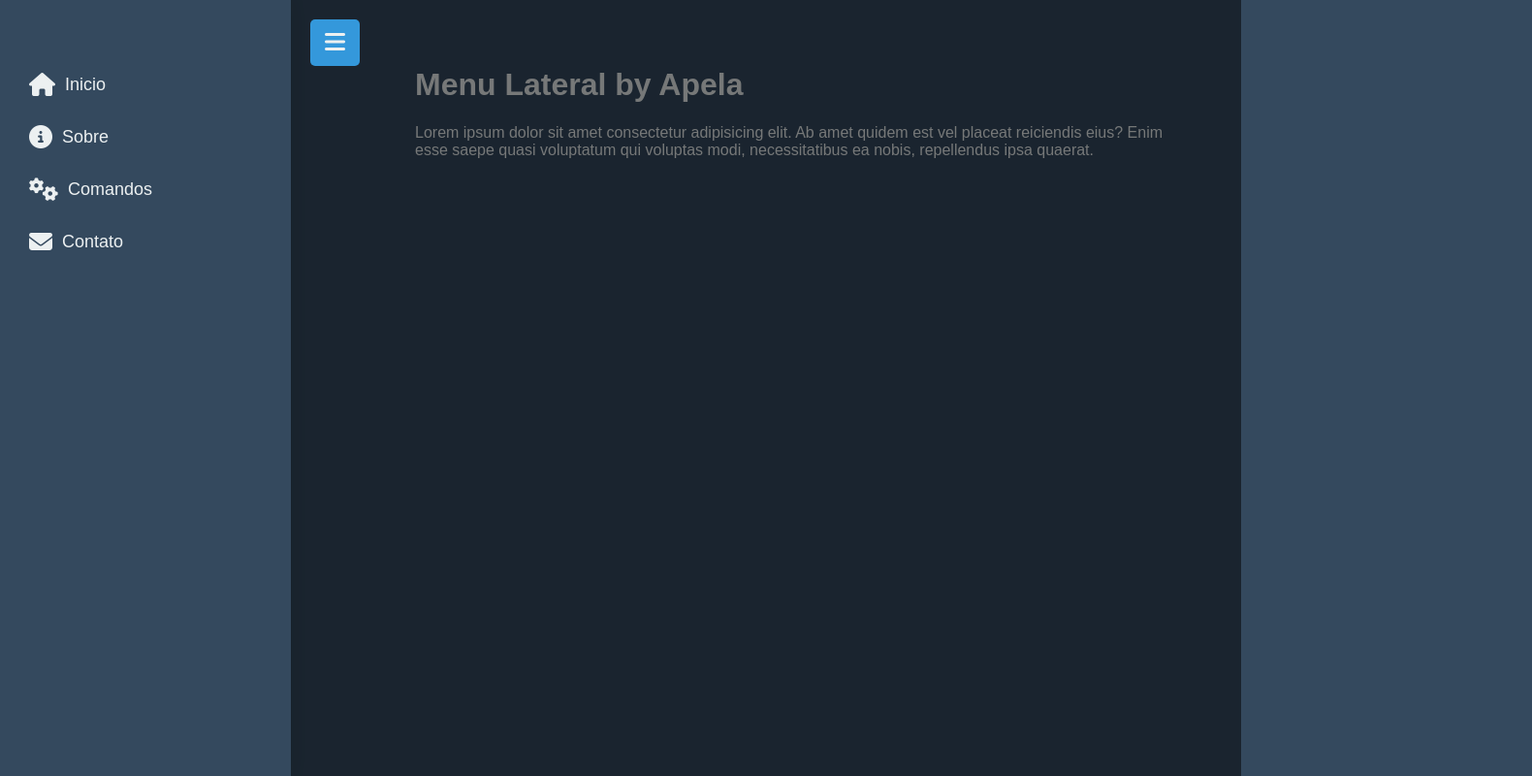
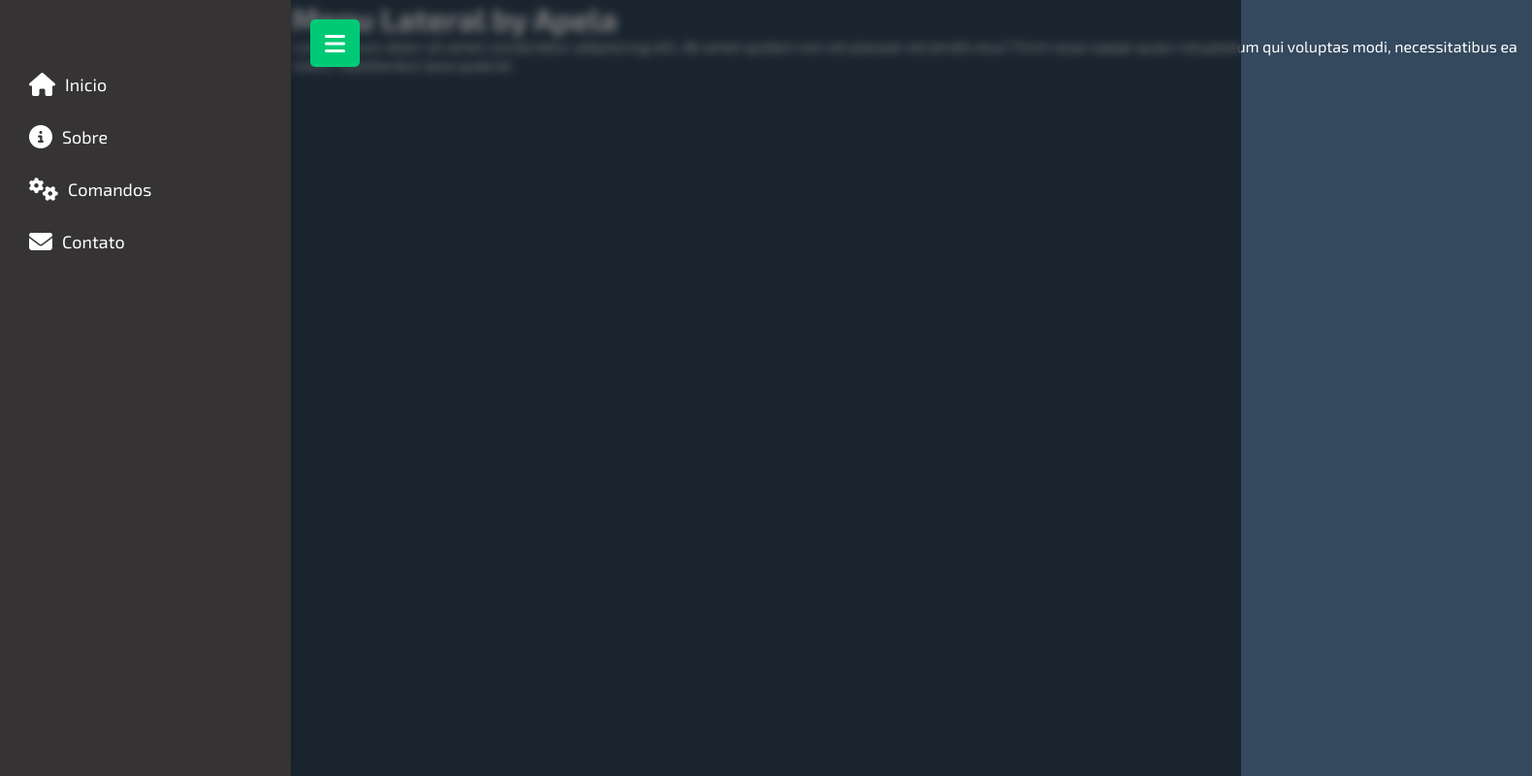
Before and after one commit to Lucasmassaroto1/Menu-lateral, a plain HTML site: page index.html in a window 1280 px wide. Both pictures are taken after a click on the button 45 px from the left and 44 px from the top of the page. Shown: the whole page at 97% size, 1580 px wide, since content can reach past the window. Drawn offline with Linux system fonts and the light colour scheme.

Commit message:
Update style.css

```diff
--- a/src/style/style.css
+++ b/src/style/style.css
@@ -1,30 +1,26 @@
-:root{
-    --primary-color: #3498db;
-    --secondary-color: #2980b9;
-    --text-color: #ecf0f1;
-    --text-secundary-color: #000f1f;
-    --background-color: #34495e;
-}
-/* *{
+/* GERAL */
+*{
     margin: 0;
     padding: 0;
     box-sizing: border-box;
-} */
+    font-family: "Exo 2", sans-serif;
+}
 body{
-    font-family: Arial, Helvetica, sans-serif;
-    background-color: var(--text-color);
+    background: black;
+    color: white;
     transition: background-color 0.5s ease;
 }
+/* HEADER */
 .menu-lateral{
     position: fixed;
     left: -300px;
     top: 0;
     width: 300px;
     height: 100%;
-    background-color: var(--background-color);
+    background-color: #353333;
     z-index: 3;
     box-shadow: 0 0 20px rgba(0, 0, 0, 0.1);
-    transition: all 0.5s cubic-bezier(0.68, -0.55, 0.27, 1.55);
+    transition: left 0.5s cubic-bezier(0.68, -0.55, 0.27, 1.55);
 }
 .menu-lateral.ativo{
     left: 0;
@@ -39,24 +35,37 @@ body{
 }
 .menu-lateral ul li a{
     text-decoration: none;
-    color: var(--text-color);
+    color: white;
     font-size: 18px;
     display: flex;
     align-items: center;
     gap: 10px;
+    transition: transform 0.3s ease;
+}
+.menu-lateral ul li a:hover{
+    transition: text-decoration 0.3s ease;
+}
+.menu-lateral ul li a span{
+    text-decoration: none;
+}
+.menu-lateral ul li a:hover span{
+    text-decoration: underline;
+}
+.menu-lateral ul li:hover a{
+    transform: translateX(5px);
 }
 .menu-lateral ul li a i{
     font-size: 24px;
 }
 .menu-lateral ul li:hover{
-    background-color: var(--secondary-color);
+    background-color: #01916d;
 }
 .menu-lateral ul li a i:hover{
     transform: translateX(5px) rotate(5deg);
 }
 .toggle{
-    background-color: var(--primary-color);
-    color: var(--text-color);
+    background-color: #00ca76;
+    color: white;
     position: fixed;
     left: 20px;
     top: 20px;
@@ -66,25 +75,21 @@ body{
     border: none;
     padding: 10px 15px;
     cursor: pointer;
-    transition: all 0.5s ease;
+    transition: left 0.5s ease, background-color 0.3s ease;
 }
 .toggle:hover{
-    background-color: var(--secondary-color);
+    background-color: #01916d;
+    box-shadow: 0px 0px 30px #01916d;
 }
 .toggle.ativo{
     left: 320px;
 }
 .conteudo{
-    margin-left: 80px;
-    padding: 40px;
-    color: var(--secondary-color);
-    background-color: var(--text-color);
-    transition: all 0.5s;
+    width: 100%;
+    transition: margin-left 0.5s ease;
 }
 .conteudo.ativo{
-    margin-left: 380px;
-    background-color: var(--background-color);
-    color: var(--text-color);
+    margin-left: 300px;
 }
 .background{
     position: fixed;
@@ -96,8 +101,10 @@ body{
     opacity: 0;
     visibility: hidden;
     z-index: 2;
+    transition: opacity 0.5s ease, visibility 0.5s ease;
 }
 .background.ativo{
     opacity: 1;
     visibility: visible;
+    backdrop-filter: blur(5px);
 }
```
